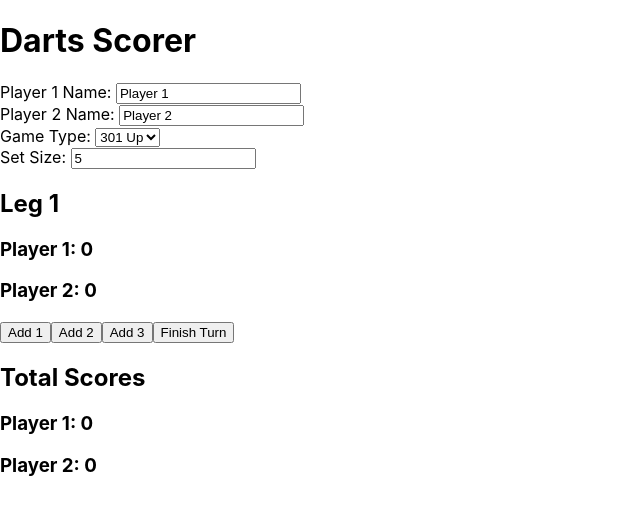
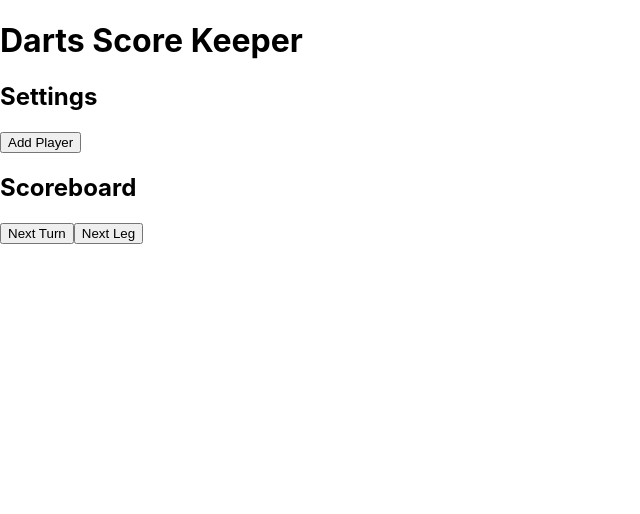
Before and after one commit to eetumaki/darts-app, a React (Create React App) app: page / in a window 1280 px wide. Shown: the top 514 px of the page, without its empty margins (0-640 px from the left). Built offline with nearby package versions, Linux system fonts and the light colour scheme.

Commit message:
second iteration

```diff
--- a/src/App.js
+++ b/src/App.js
@@ -1,10 +1,14 @@
+// App.js
 import React from 'react';
-import DartsScorer from './DartsScorer'; // Assuming DartsScorer component is in the same directory
+import Scoreboard from './components/Scoreboard';
+import Settings from './components/Settings';
 
 function App() {
   return (
     <div className="App">
-      <DartsScorer />
+      <h1>Darts Score Keeper</h1>
+      <Settings />
+      <Scoreboard />
     </div>
   );
 }
--- a/src/DartsScorer.js
+++ /dev/null
@@ -1,109 +0,0 @@
-import React, { useState } from 'react';
-
-function DartsScorer() {
-  const [players, setPlayers] = useState(['Player 1', 'Player 2']);
-  const [gameType, setGameType] = useState('301');
-  const [setSize, setSetSize] = useState(5);
-  const [currentLeg, setCurrentLeg] = useState(1);
-  const [currentPlayer, setCurrentPlayer] = useState(0);
-  const [legScores, setLegScores] = useState([0, 0]);
-  const [totalScores, setTotalScores] = useState([0, 0]);
-  const [winner, setWinner] = useState(null);
-
-  const switchPlayer = () => {
-    setCurrentPlayer(currentPlayer === 0 ? 1 : 0);
-  };
-
-  const addScore = (score) => {
-    const updatedLegScores = [...legScores];
-    updatedLegScores[currentPlayer] += score;
-    setLegScores(updatedLegScores);
-  };
-
-  const finishTurn = () => {
-    const [player1Score, player2Score] = legScores;
-    const updatedTotalScores = [...totalScores];
-    updatedTotalScores[currentPlayer] += legScores[currentPlayer];
-
-    if (gameType === '301' && updatedTotalScores[currentPlayer] === 301) {
-      setWinner(players[currentPlayer]);
-      switchPlayer();
-    } else if (gameType === '501' && updatedTotalScores[currentPlayer] === 501) {
-      setWinner(players[currentPlayer]);
-      switchPlayer();
-    } else {
-      switchPlayer();
-    }
-
-    if (currentLeg < setSize) {
-      setCurrentLeg(currentLeg + 1);
-      setLegScores([0, 0]);
-    }
-  };
-
-  const resetGame = () => {
-    setCurrentLeg(1);
-    setCurrentPlayer(0);
-    setLegScores([0, 0]);
-    setTotalScores([0, 0]);
-    setWinner(null);
-  };
-
-  return (
-    <div>
-      <h1>Darts Scorer</h1>
-      <div>
-        <label>Player 1 Name: </label>
-        <input
-          type="text"
-          value={players[0]}
-          onChange={(e) => setPlayers([e.target.value, players[1]])}
-        />
-      </div>
-      <div>
-        <label>Player 2 Name: </label>
-        <input
-          type="text"
-          value={players[1]}
-          onChange={(e) => setPlayers([players[0], e.target.value])}
-        />
-      </div>
-      <div>
-        <label>Game Type: </label>
-        <select value={gameType} onChange={(e) => setGameType(e.target.value)}>
-          <option value="301">301 Up</option>
-          <option value="501">501 Up</option>
-        </select>
-      </div>
-      <div>
-        <label>Set Size: </label>
-        <input
-          type="number"
-          value={setSize}
-          onChange={(e) => setSetSize(parseInt(e.target.value))}
-        />
-      </div>
-      {winner ? (
-        <div>
-          <h2>Winner: {winner}</h2>
-          <button onClick={resetGame}>Start New Game</button>
-        </div>
-      ) : (
-        <div>
-          <h2>Leg {currentLeg}</h2>
-          <h3>Player 1: {legScores[0]}</h3>
-          <h3>Player 2: {legScores[1]}</h3>
-          <button onClick={() => addScore(1)}>Add 1</button>
-          <button onClick={() => addScore(2)}>Add 2</button>
-          <button onClick={() => addScore(3)}>Add 3</button>
-          <button onClick={() => finishTurn()}>Finish Turn</button>
-          <h2>Total Scores</h2>
-          <h3>Player 1: {totalScores[0]}</h3>
-          <h3>Player 2: {totalScores[1]}</h3>
-        </div>
-      )}
-    </div>
-  );
-}
-
-export default DartsScorer;
--- /dev/null
+++ b/src/components/Scoreboard.js
@@ -0,0 +1,31 @@
+// components/Scoreboard.js
+import React, { useState } from 'react';
+
+const Scoreboard = () => {
+  const [legs, setLegs] = useState([]);
+  const [currentLeg, setCurrentLeg] = useState([]);
+  const [players, setPlayers] = useState([]);
+
+  const handleScoreInput = (playerIndex, score) => {
+    // Update the current leg scores
+  };
+
+  const handleNextTurn = () => {
+    // Calculate total scores, check for leg winner, and reset the current leg
+  };
+
+  const handleNextLeg = () => {
+    // Record leg winner, reset current leg, check for set winner
+  };
+
+  return (
+    <div>
+      <h2>Scoreboard</h2>
+      {/* Render score inputs for each player */}
+      <button onClick={handleNextTurn}>Next Turn</button>
+      <button onClick={handleNextLeg}>Next Leg</button>
+    </div>
+  );
+};
+
+export default Scoreboard;
--- /dev/null
+++ b/src/components/Settings.js
@@ -0,0 +1,24 @@
+// components/Settings.js
+import React, { useState } from 'react';
+
+const Settings = () => {
+  const [players, setPlayers] = useState([]);
+  const [gameType, setGameType] = useState('');
+  const [setMaxLegs, setSetMaxLegs] = useState(0);
+
+  const handleAddPlayer = () => {
+    setPlayers([...players, { name: `Player ${players.length + 1}`, score: 0 }]);
+  };
+
+  // Implement handlers for game type and set max legs
+
+  return (
+    <div>
+      <h2>Settings</h2>
+      <button onClick={handleAddPlayer}>Add Player</button>
+      {/* Render game type and set max legs selectors */}
+    </div>
+  );
+};
+
+export default Settings;
```
